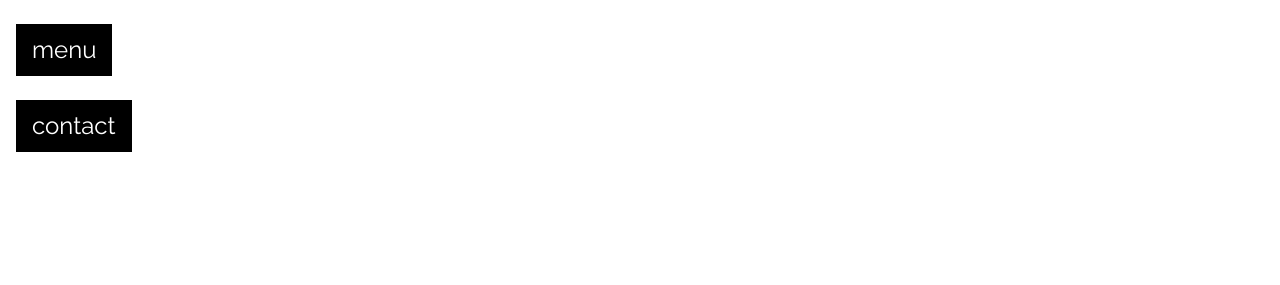
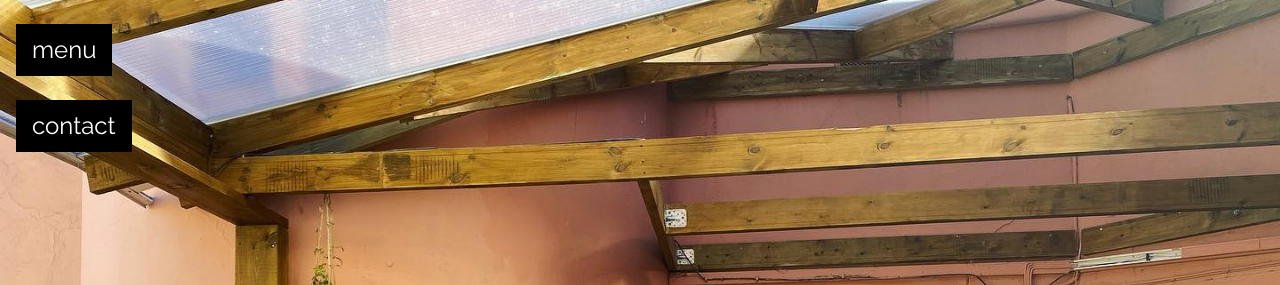
Before and after one commit to jonasnico/godthab, a plain HTML site: page index.html in a window 1280 px wide. Shown: the top 285 px of the page. Drawn offline with nearby package versions, Linux system fonts and the light colour scheme; the site is published under a folder, as on GitHub Pages, so addresses that start at the root find nothing.

Commit message:
Endring av mappeplassering til bakgrunnsbilde

```diff
--- a/index.html
+++ b/index.html
@@ -9,7 +9,7 @@
     body,h1,h5 {font-family: "Raleway", sans-serif}
     body, html {height: 100%}
     .bgimg {
-        background-image: url('/images/terrasse-2.jpg');
+        background-image: url('./images/terrasse-2.jpg');
         min-height: 100%;
         background-position: center;
         background-size: cover;
```
